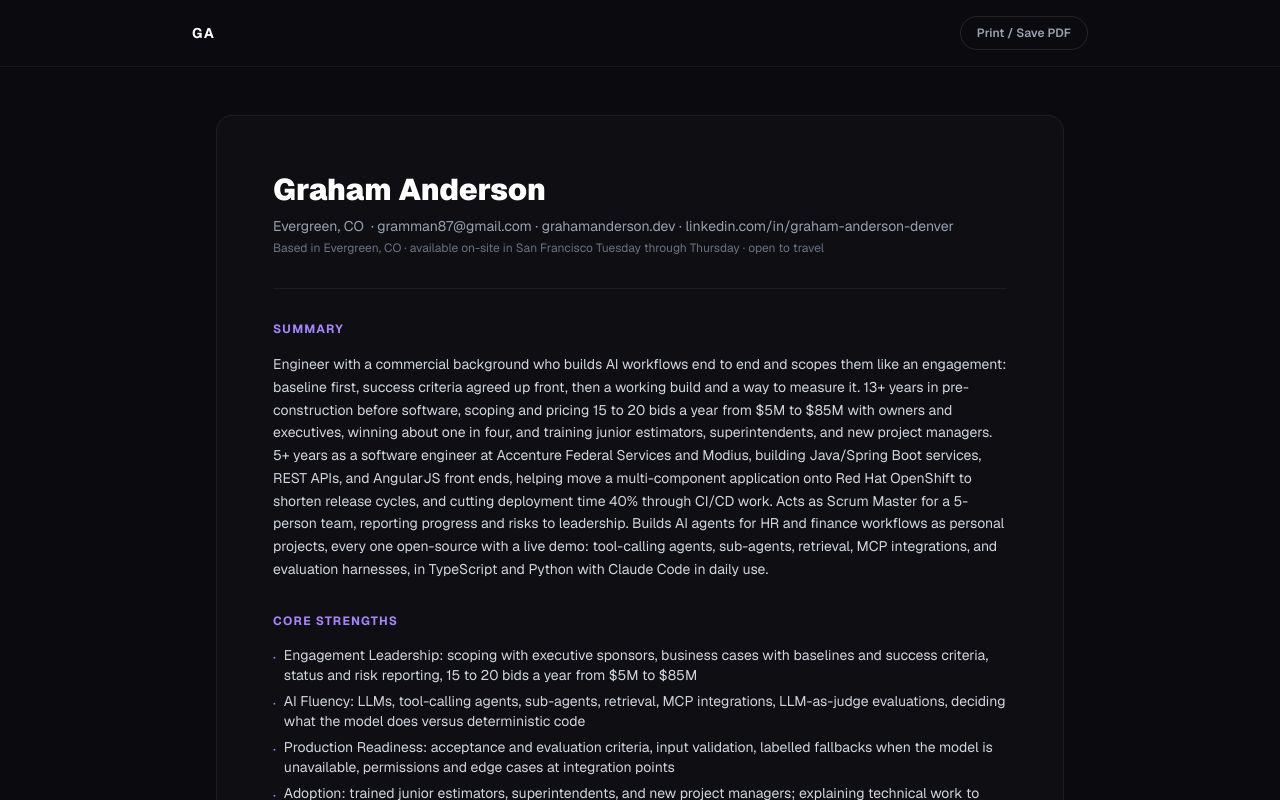
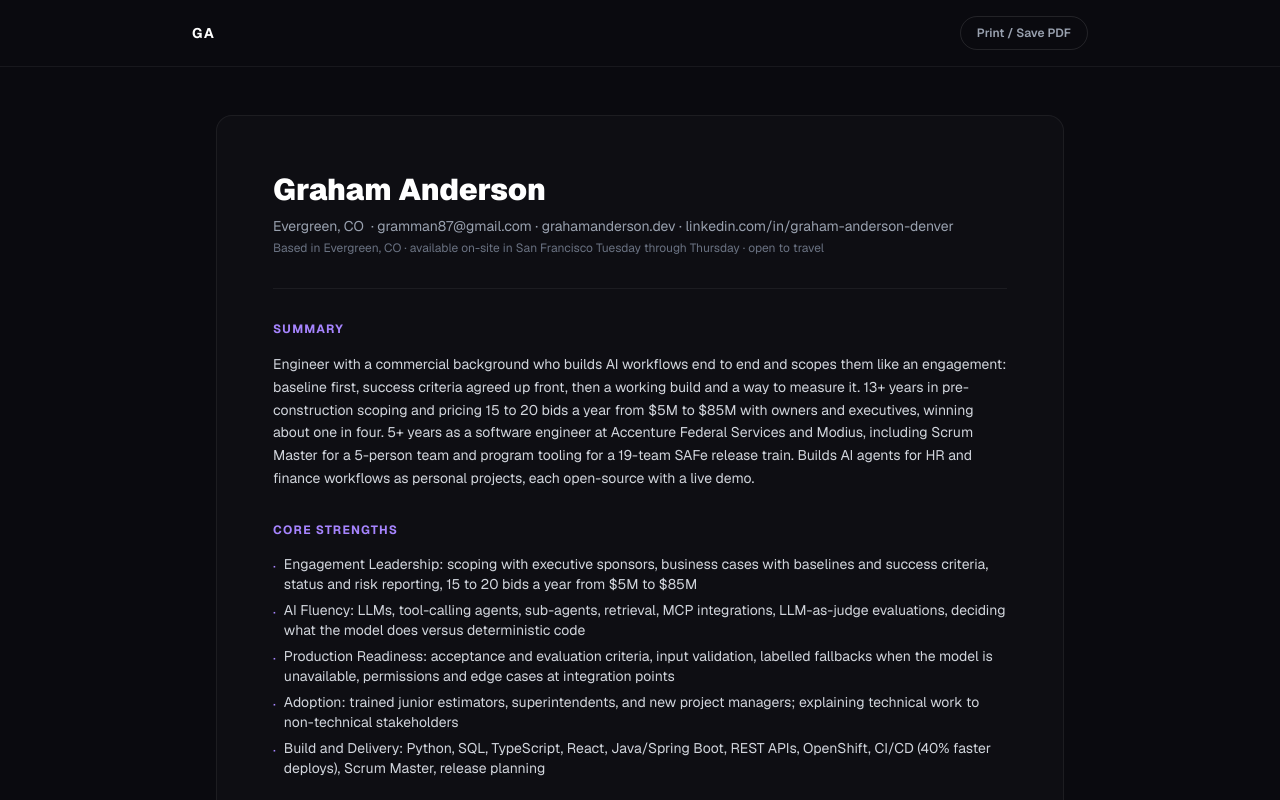
Before and after one commit to Gramman87/portfolio, a Next.js app: page /resume/rippling-ai-deploy in a window 1280 px wide. Shown: the top 800 px of the page. Built offline with nearby package versions, Linux system fonts and the light colour scheme.

Commit message:
Tighten the Rippling resume to two printed pages

```diff
--- a/app/resume/rippling-ai-deploy/page.tsx
+++ b/app/resume/rippling-ai-deploy/page.tsx
@@ -10,21 +10,19 @@ export default function RipplingAiDeployResume() {
     <ResumeDoc
       aiSectionTitle="AI Workflows for HR and Finance: Independent Work"
       locationLine="Based in Evergreen, CO · available on-site in San Francisco Tuesday through Thursday · open to travel"
-      summary="Engineer with a commercial background who builds AI workflows end to end and scopes them like an engagement: baseline first, success criteria agreed up front, then a working build and a way to measure it. 13+ years in pre-construction before software, scoping and pricing 15 to 20 bids a year from $5M to $85M with owners and executives, winning about one in four, and training junior estimators, superintendents, and new project managers. 5+ years as a software engineer at Accenture Federal Services and Modius, building Java/Spring Boot services, REST APIs, and AngularJS front ends, helping move a multi-component application onto Red Hat OpenShift to shorten release cycles, and cutting deployment time 40% through CI/CD work. Acts as Scrum Master for a 5-person team, reporting progress and risks to leadership. Builds AI agents for HR and finance workflows as personal projects, every one open-source with a live demo: tool-calling agents, sub-agents, retrieval, MCP integrations, and evaluation harnesses, in TypeScript and Python with Claude Code in daily use."
+      summary="Engineer with a commercial background who builds AI workflows end to end and scopes them like an engagement: baseline first, success criteria agreed up front, then a working build and a way to measure it. 13+ years in pre-construction scoping and pricing 15 to 20 bids a year from $5M to $85M with owners and executives, winning about one in four. 5+ years as a software engineer at Accenture Federal Services and Modius, including Scrum Master for a 5-person team and program tooling for a 19-team SAFe release train. Builds AI agents for HR and finance workflows as personal projects, each open-source with a live demo."
       strengths={[
         "Engagement Leadership: scoping with executive sponsors, business cases with baselines and success criteria, status and risk reporting, 15 to 20 bids a year from $5M to $85M",
         "AI Fluency: LLMs, tool-calling agents, sub-agents, retrieval, MCP integrations, LLM-as-judge evaluations, deciding what the model does versus deterministic code",
         "Production Readiness: acceptance and evaluation criteria, input validation, labelled fallbacks when the model is unavailable, permissions and edge cases at integration points",
         "Adoption: trained junior estimators, superintendents, and new project managers; explaining technical work to non-technical stakeholders",
-        "Build: Python, SQL, TypeScript, React, Next.js, Java/Spring Boot, REST APIs, Red Hat OpenShift, Kubernetes, CI/CD (40% faster deploys)",
-        "Delivery: Scrum Master for a 5-person engineering team, cross-team coordination, release planning",
+        "Build and Delivery: Python, SQL, TypeScript, React, Java/Spring Boot, REST APIs, OpenShift, CI/CD (40% faster deploys), Scrum Master, release planning",
       ]}
       aiWork={[
         "HR Operations Agent (github.com/Gramman87/hr-agentic-workflow): a Claude tool-calling agent over a fictional company's HR data, choosing from 8 tools for compensation analysis, retention-risk scoring, org charts, PTO, and policy search, with each tool call and its result shown in the UI. When the model is unavailable, keyword rules run the same tools and the answer is labelled.",
         "Portfolio Analyst Sub-Agent System (github.com/Gramman87/fs-analyst-agent): a finance workflow where a lead agent dispatches to three specialist sub-agents and writes a memo. Portfolio math runs in code rather than in the model, and an LLM-as-judge harness scores routing, coverage, and quality on test cases.",
         "SaaS Analytics Dashboard (github.com/Gramman87/fde-dashboard): finance-style metrics with a plain-English question box that streams Claude's answers and AI insight cards, both validated and falling back to labelled rule-based answers.",
-        "MCP Integration Server and Web Agent (github.com/Gramman87/mcp-server, mcp-web): tools over customer, ticket, metrics, and knowledge-base data exposed through the Model Context Protocol, with a Claude agent that discovers and calls them as a real MCP client. The pattern for letting an agent reach existing business systems.",
-        "RAG Knowledge Agent (github.com/Gramman87/rag-agent): retrieval over a documentation corpus with a retrieval evaluation, returning answers with inline source citations.",
+        "MCP Integration Server and Web Agent (github.com/Gramman87/mcp-server, mcp-web): business data exposed as tools through the Model Context Protocol, with a Claude agent that discovers and calls them as a real MCP client, the pattern for letting an agent reach existing systems.",
       ]}
     />
   );
```
